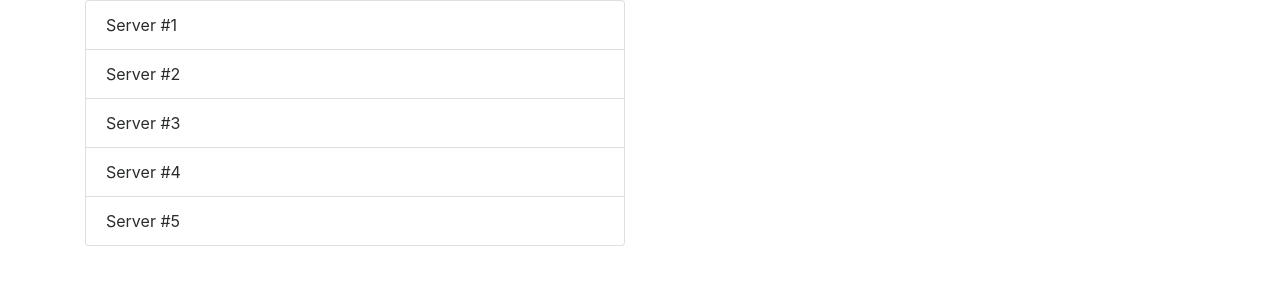
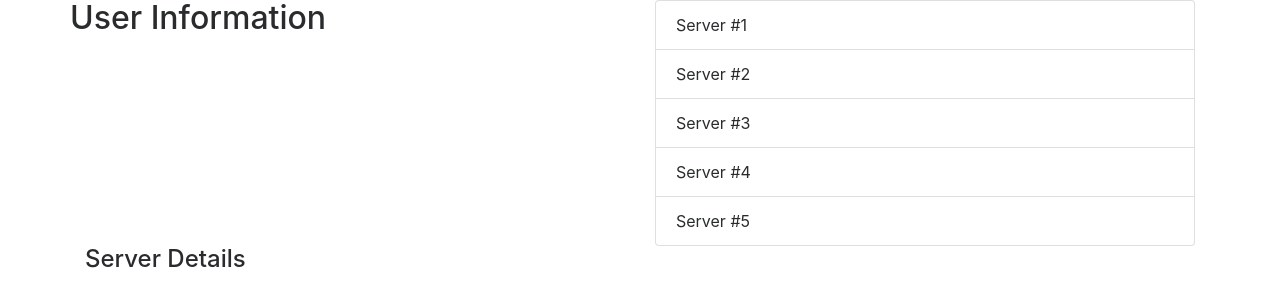
Before and after one commit to WillyLu326/Vue-Project, a Vue app: page /#/ in a window 1280 px wide. Shown: the top 306 px of the page. Built offline with nearby package versions, Linux system fonts and the light colour scheme.

Commit message:
implement User.vue and ServerDetail.vue

```diff
--- a/src/components/ServerDetail.vue
+++ b/src/components/ServerDetail.vue
@@ -1,3 +1,5 @@
 <template>
-
+  <div class="col-xm-12 col-sm-6">
+      <h4>Server Details</h4>
+  </div>
 </template>
--- a/src/components/User.vue
+++ b/src/components/User.vue
@@ -1,14 +1,19 @@
 <template>
   <div class="row">
+    <h2>User Information</h2>
+    <hr>
     <app-servers></app-servers>
+    <app-server-detail></app-server-detail>
   </div>
 </template>
 
 <script>
   import Servers from './Servers.vue'
+  import ServerDetail from './ServerDetail.vue'
   export default {
     components: {
-      'app-servers': Servers
+      'app-servers': Servers,
+      'app-server-detail': ServerDetail
     }
   }
 </script>
```
